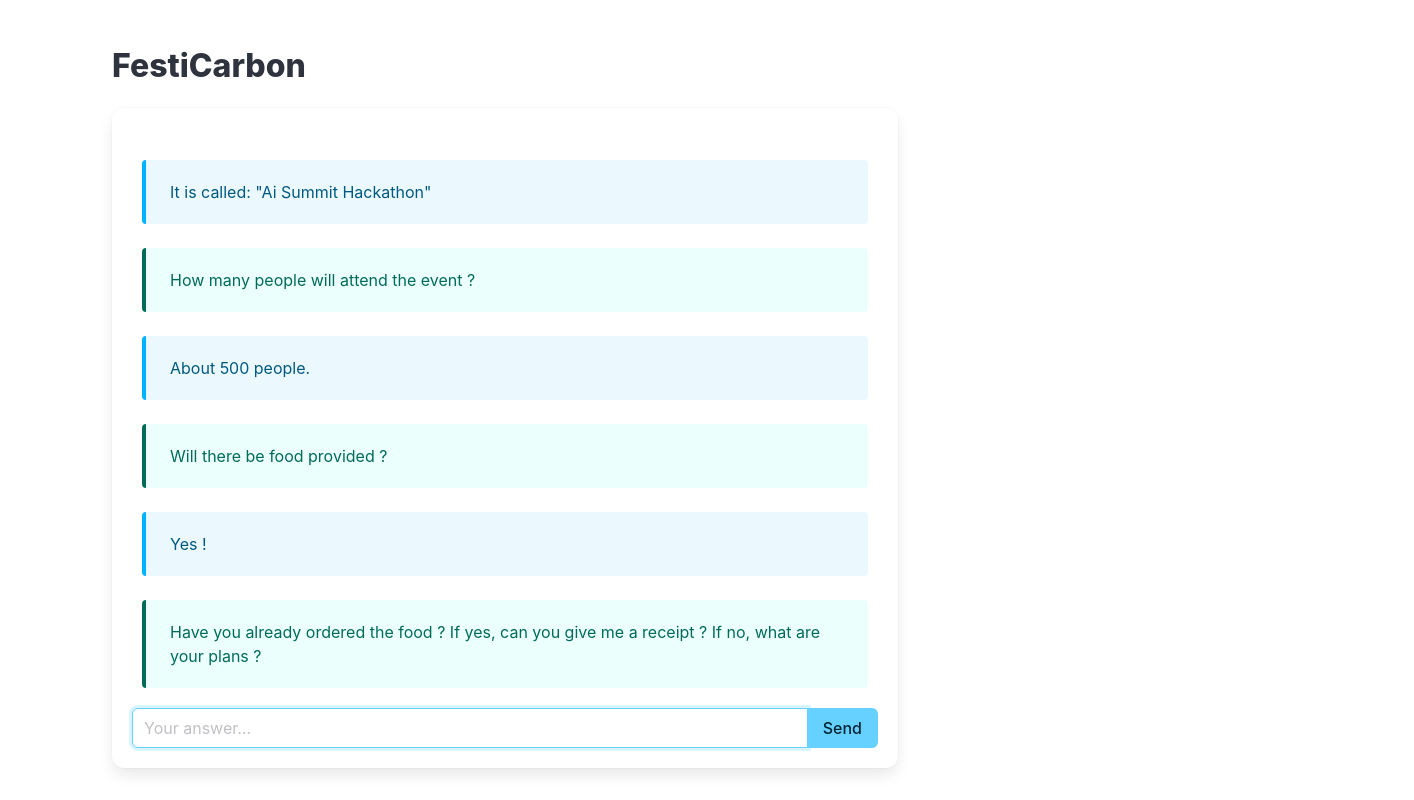
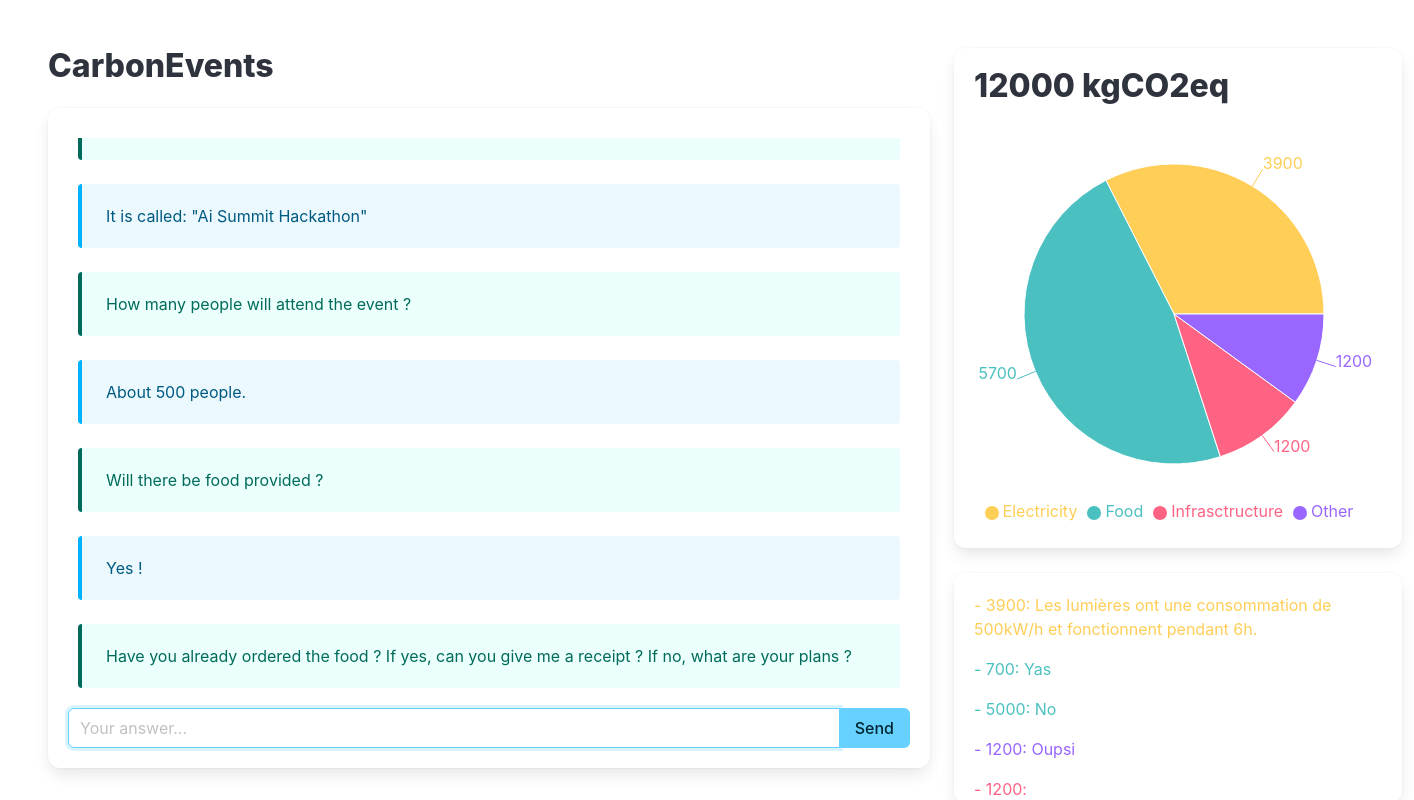
Before and after one commit to Jaymun723/ai-summit-hackathon, a Next.js app: page / in a window 1280 px wide. Shown: the top 800 px of the page, 1414 px wide, since content can reach past the window. Built offline with nearby package versions, Linux system fonts and the light colour scheme.

Commit message:
Added pie chart

```diff
--- /dev/null
+++ b/components/bilan.tsx
@@ -0,0 +1,58 @@
+import React, { createContext, useContext, useMemo, useState } from "react"
+import { Metrics } from "./metrics"
+import styled from "styled-components"
+import { categoryMapping } from "./consts"
+
+export interface BilanItem {
+    category: number
+    description: string
+    value: number
+}
+
+interface BilantCtx {
+    items: BilanItem[]
+    changeBilan: (items: BilanItem[]) => void
+}
+
+export const BilanContext = createContext({ items: [], changeBilan: () => { } } as BilantCtx)
+
+export const BilanWrapper = (props: { children: React.ReactNode }) => {
+    const [items, setItems] = useState([
+        { category: 0, description: "Les lumières ont une consommation de 500kW/h et fonctionnent pendant 6h.", value: 6 * 500 * 1.3 },
+        { category: 1, description: "Yas", value: 700 },
+        { category: 1, description: "No", value: 5000 },
+        { category: 4, description: "Oupsi", value: 1200 },
+        { category: 3, description: "srdgfyrdfstcjesnvbgrdjemxnen,rhcvnksdghjkghjgnjmh", value: 1200 }
+    ] as BilanItem[])
+
+    return <BilanContext.Provider value={{ items, changeBilan: setItems }}>
+        {props.children}
+    </BilanContext.Provider>
+}
+
+
+const HistoryWrapper = styled.div`
+    margin-top:  25px;
+    max-height: 230px;
+    overflow-y: auto;
+`
+
+const ListIem = styled.p<{ color: string }>`
+    color: ${(props) => props.color};
+`
+
+export const Bilan = () => {
+    const { items } = useContext(BilanContext)
+
+
+    return <div className="content">
+        <Metrics />
+        <HistoryWrapper className="container box">
+            {items.map(item =>
+                <ListIem key={item.description} color={categoryMapping[item.category].color}>
+                    - {item.value}: {item.description}
+                </ListIem>
+            )}
+        </HistoryWrapper>
+    </div>
+}
--- /dev/null
+++ b/components/consts.ts
@@ -0,0 +1,7 @@
+export const categoryMapping: {[category: number]: {name: string, color: string}} = {
+    0: {name: "Electricity", color: "#FFCE56"},
+    1: {name: "Food", color: "#4BC0C0"},
+    2: {name: "Transport", color: "#36A2EB"},
+    3: {name: "Infrasctructure", color: "#FF6384"},
+    4: {name: "Other", color: "#9966FF"}
+}
--- /dev/null
+++ b/components/metrics.tsx
@@ -0,0 +1,68 @@
+import React, { useContext, useMemo } from 'react';
+import { PieChart, Pie, Cell, Tooltip, Legend } from 'recharts';
+import { BilanContext, BilanItem } from './bilan';
+import { categoryMapping } from './consts';
+
+export interface Metrics {
+    total_value: number;
+    nb_items: number;
+    by_category: { [category: number]: number };
+}
+
+const getMetrics = (items: BilanItem[]): Metrics => {
+    let total_value = 0
+    const nb_items = items.length
+    let by_category: { [category: number]: number } = {}
+
+    for (const item of items) {
+        total_value += item.value
+        if (!(item.category in by_category)) {
+            by_category[item.category] = 0
+        }
+        by_category[item.category] += item.value
+    }
+
+    // for (const category in by_category) {
+    //     by_category[category] = by_category[category] / (100 * total_value)
+    // }
+
+    return { total_value, nb_items, by_category }
+}
+
+export const Metrics: React.FC = () => {
+    const { items } = useContext(BilanContext)
+
+    const metrics = useMemo(() => getMetrics(items), [items])
+
+    const data = Object.keys(metrics.by_category).map((key, index) => ({
+        name: categoryMapping[key as any].name,
+        value: metrics.by_category[key as any],
+        fill: categoryMapping[key as any].color,
+    }));
+
+    return (
+        <div className="container">
+            <div className="box">
+                <h1 className="title">{metrics.total_value} kgCO2eq</h1>
+                <PieChart width={400} height={400}>
+                    <Pie
+                        data={data}
+                        dataKey="value"
+                        nameKey="name"
+                        cx="50%"
+                        cy="50%"
+                        outerRadius={150}
+                        fill="#8884d8"
+                        label
+                    >
+                        {/* {data.map((entry, index) => (
+                            <Cell key={`cell-${index}`} fill={entry.fill} />
+                        ))} */}
+                    </Pie>
+                    <Tooltip />
+                    <Legend />
+                </PieChart>
+            </div>
+        </div>
+    );
+};
--- a/package.json
+++ b/package.json
@@ -12,6 +12,7 @@
     "next": "15.1.7",
     "react": "^19.0.0",
     "react-dom": "^19.0.0",
+    "recharts": "^2.15.1",
     "styled-components": "^6.1.15"
   },
   "devDependencies": {
--- a/pages/_app.tsx
+++ b/pages/_app.tsx
@@ -1,5 +1,8 @@
+import { BilanWrapper } from "@/components/bilan";
 import type { AppProps } from "next/app";
 
 export default function App({ Component, pageProps }: AppProps) {
-  return <Component {...pageProps} />;
+  return <BilanWrapper>
+    <Component {...pageProps} />;
+  </BilanWrapper>
 }
--- a/pages/api/hello.ts
+++ /dev/null
@@ -1,13 +0,0 @@
-// Next.js API route support: https://nextjs.org/docs/api-routes/introduction
-import type { NextApiRequest, NextApiResponse } from "next";
-
-type Data = {
-  name: string;
-};
-
-export default function handler(
-  req: NextApiRequest,
-  res: NextApiResponse<Data>,
-) {
-  res.status(200).json({ name: "John Doe" });
-}
--- a/pages/index.tsx
+++ b/pages/index.tsx
@@ -1,3 +1,4 @@
+import { Bilan } from "@/components/bilan";
 import { Window } from "@/components/window";
 import Head from "next/head";
 
@@ -5,21 +6,20 @@ export default function Home() {
   return (
     <>
       <Head>
-        <title>FestiCarbon</title>
-        <meta name="description" content="Estimate the carbon footprint of your parties." />
+        <title>CarbonEvents</title>
+        <meta name="description" content="Estimate the carbon footprint of your events." />
         <meta name="viewport" content="width=device-width, initial-scale=1" />
       </Head>
-      <div className="container section">
+      <div className="container is-fullhd section">
 
         <div className="columns">
           <div className="column is-three-quarters">
-            <h1 className="title">FestiCarbon</h1>
+            <h1 className="title">CarbonEvents</h1>
             <Window />
           </div>
           <div className="column">
-
+            <Bilan />
           </div>
-
         </div>
       </div>
     </>
```
Also changed, not shown: 1 other file (tests, documents, lock files or other folders).
